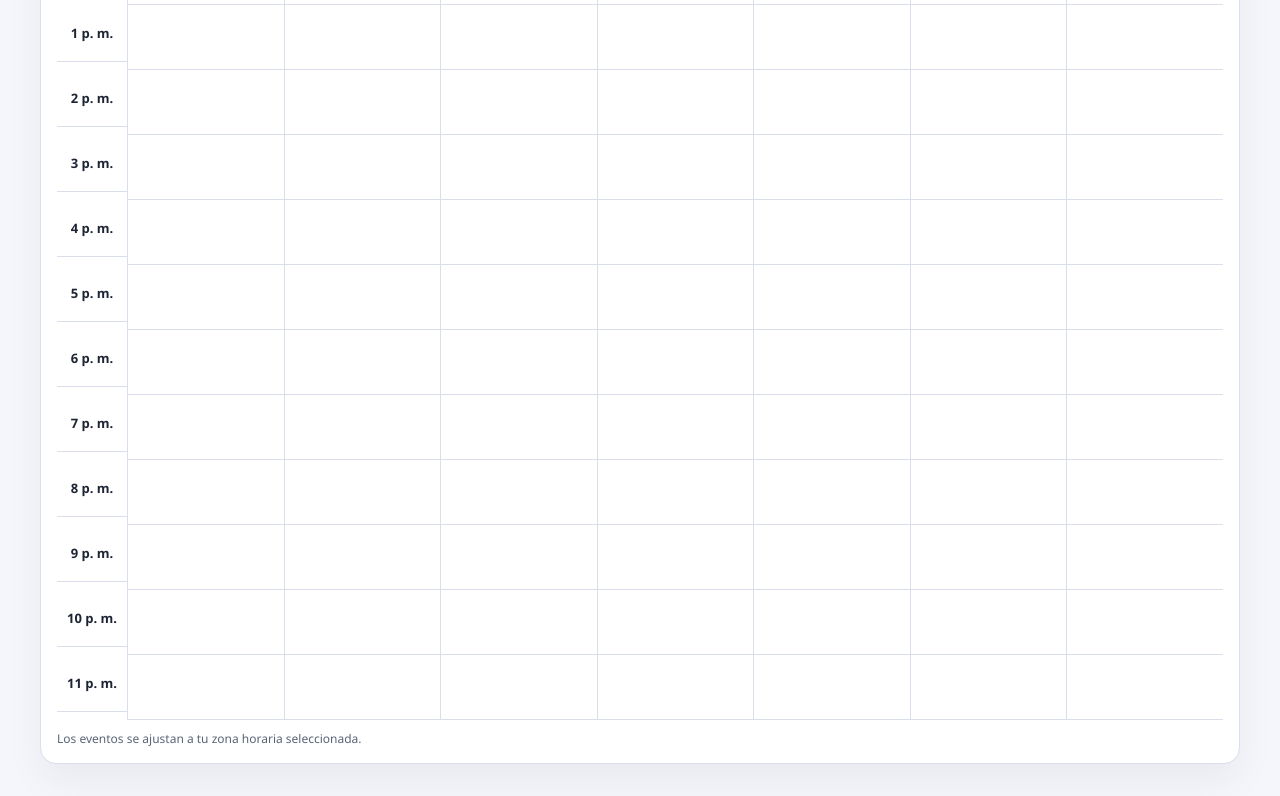
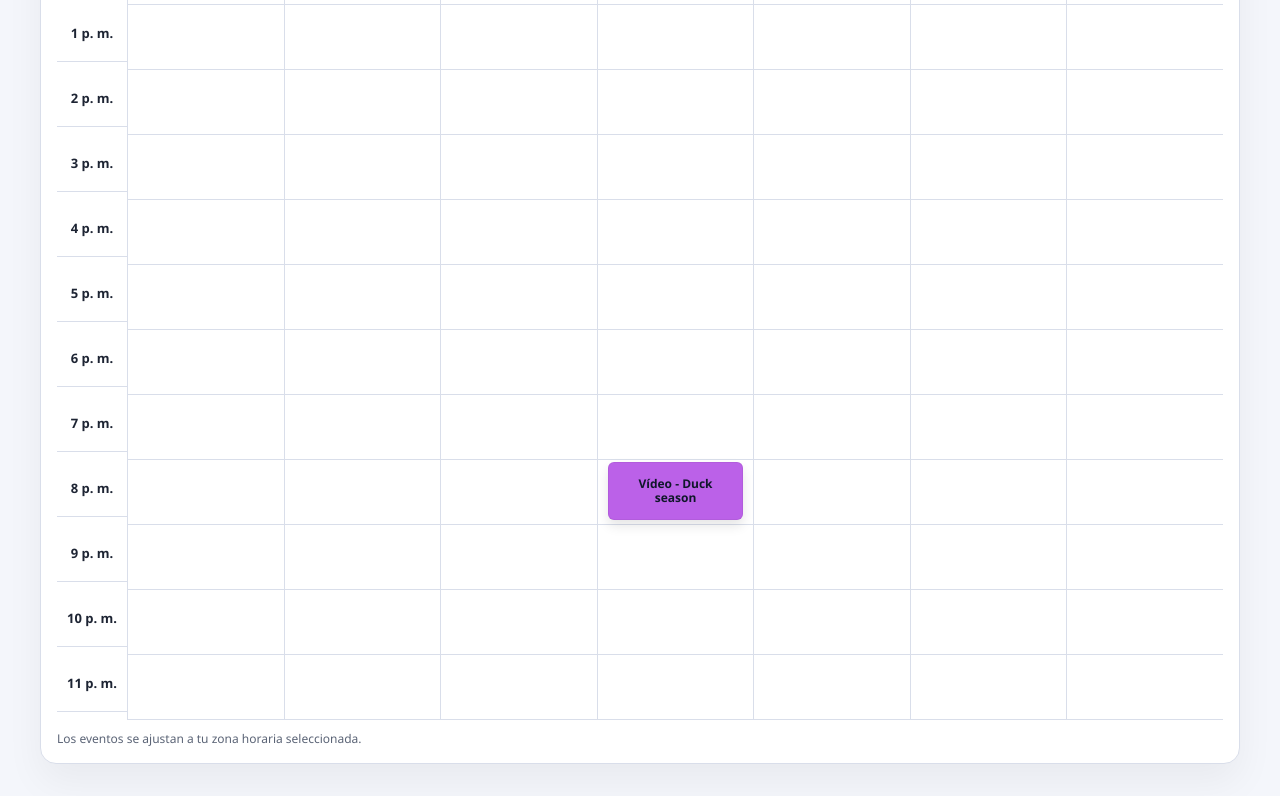
Before and after one commit to Jofunpe/jofunpe.github.io, a plain HTML site: page jofun2/calendar/index.html in a window 1280 px wide. Shown: the part 1229-2025 px from the top of the page. Drawn offline with Linux system fonts and the light colour scheme.

Commit message:
Add event details for Duck Season video

```diff
--- a/jofun2/calendar/index.html
+++ b/jofun2/calendar/index.html
@@ -460,6 +460,16 @@
         content: 'noveno episodio de la serie en directo de My winter car',
         link: 'https://www.youtube.com/watch?v=eu0-aY7w7cA',
         timeZone: 'Europe/Madrid'
+      },
+      {
+        day: 'jueves',
+        time: '20:00',
+        name: 'Vídeo - Duck season',
+        tooltip: 'Último episodio de duck season!',
+        color: '#BB61E8',
+        content: 'episodio 4, y último, de la serie de duck season',
+        link: '',
+        timeZone: 'Europe/Madrid'
       }
     ];
 
```
